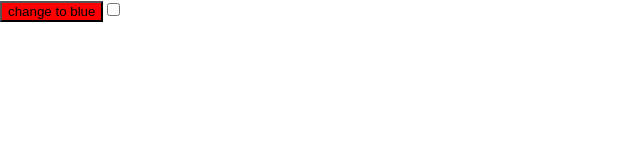
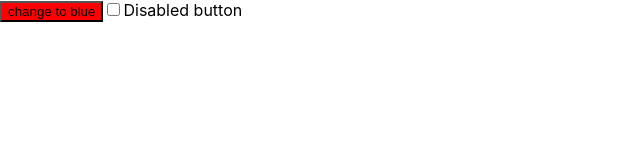
Before and after one commit to tomzacchia/react-testing-lib-udemy, a React (Create React App) app: page / in a window 1280 px wide. Shown: the top 160 px of the page, without its empty margins (0-640 px from the left). Built offline with nearby package versions, Linux system fonts and the light colour scheme.

Commit message:
Add accessible label for checkbox

```diff
--- a/src/App.js
+++ b/src/App.js
@@ -21,11 +21,13 @@ function App() {
       </button>
       <input
         type="checkbox"
+        id="disabled-button-checkbox"
         // NOTE: to indicate whether or not checkbox is checked to screen-reader
         defaultChecked={isButtonDisabled}
         aria-checked={isButtonDisabled}
         onClick={(e) => setIsButtonDisabled(e.target.checked)}
       />
+      <label htmlFor="disabled-button-checkbox">Disabled button</label>
     </>
   );
 }
```
Also changed, not shown: 1 other file (tests, documents, lock files or other folders).
